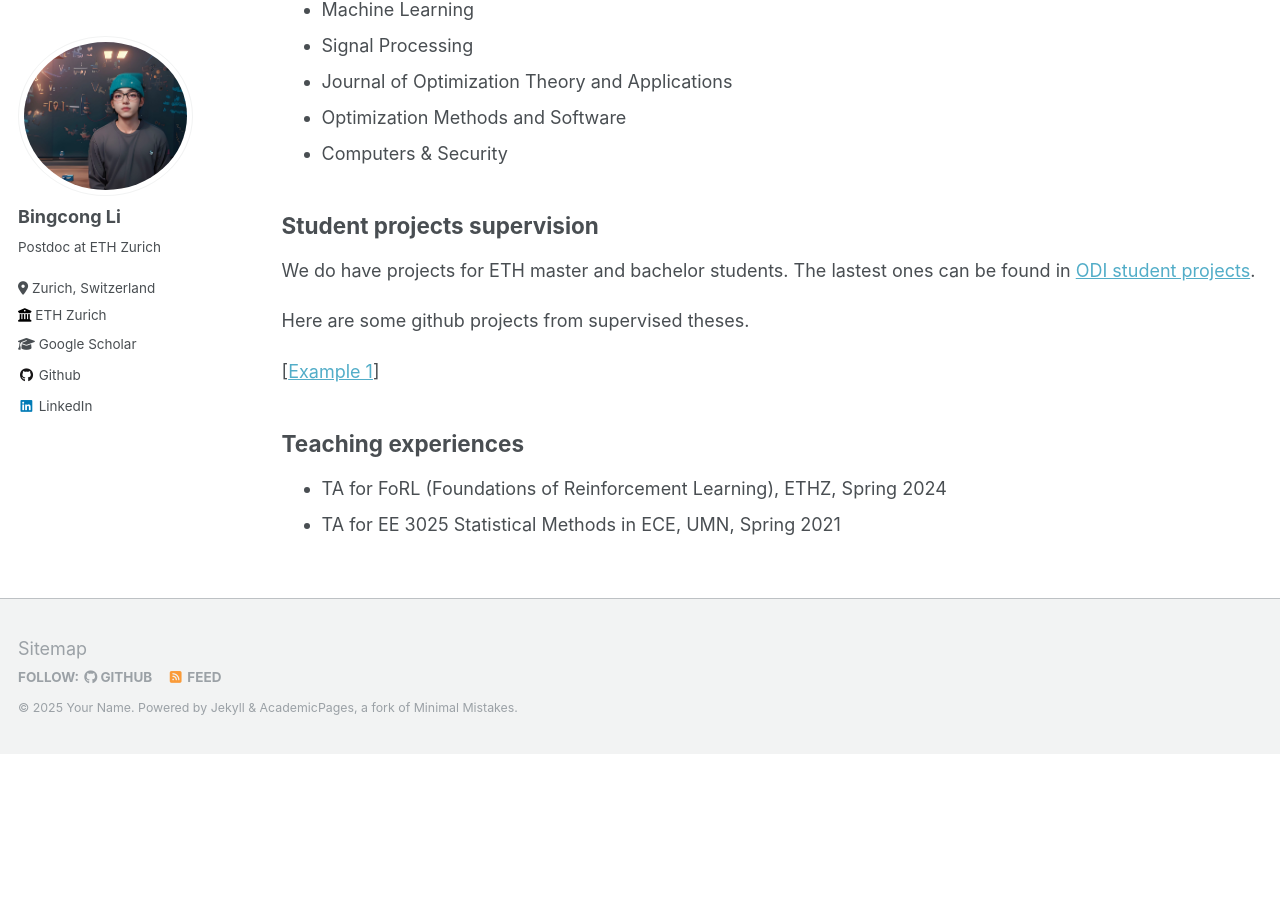
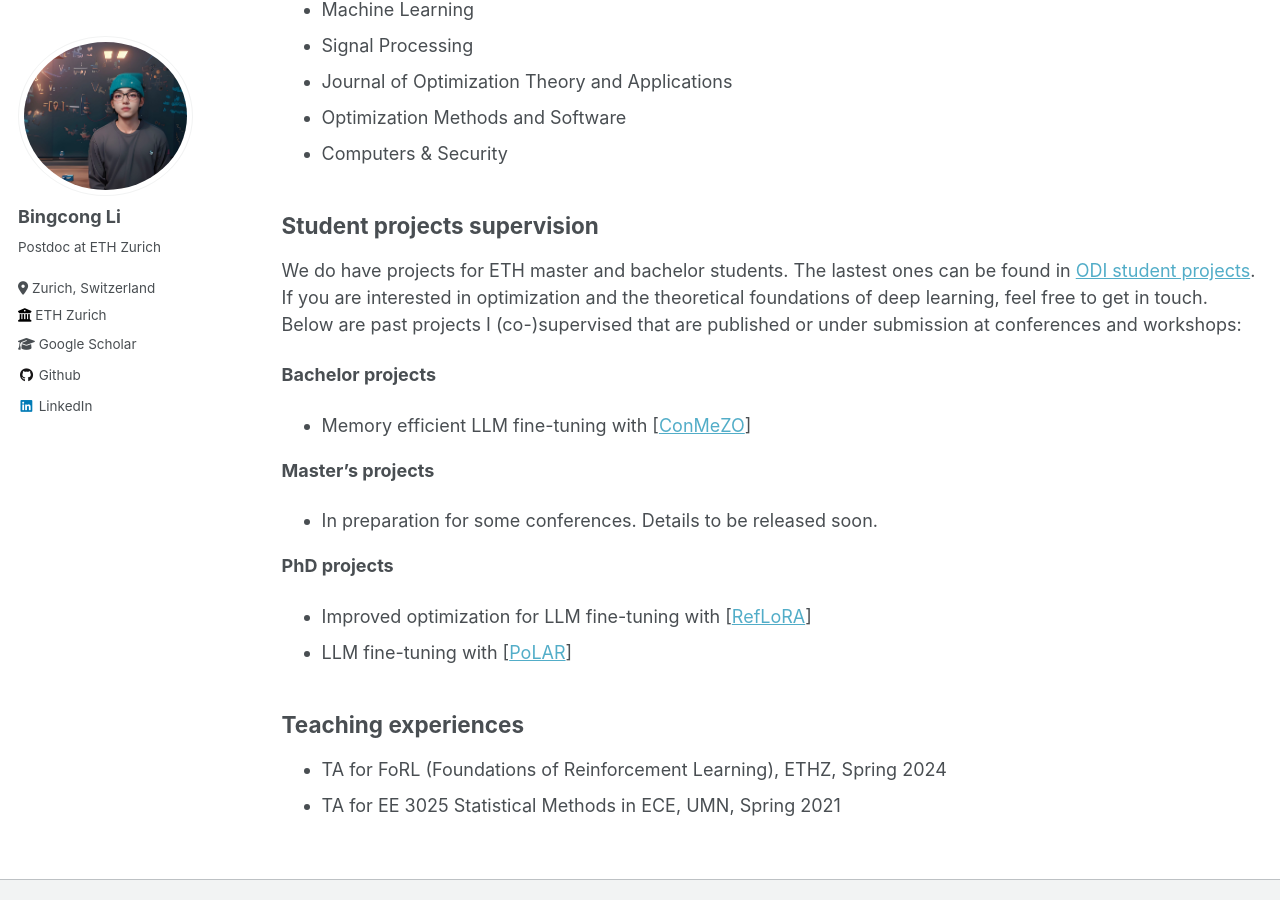
Before and after one commit to BingcongLi/bingcongli.github.io, a Jekyll site: the page built from _pages/services.md, in a window 1280 px wide and 900 px high, scrolled down 1229 px. Built offline with Jekyll 4.4.1, drawn with Linux system fonts in a browser that asks for light colours; before the commit the page ends 1983 px from its top, so only the background shows below that.

Commit message:
July2025

```diff
--- a/_pages/services.md
+++ b/_pages/services.md
@@ -49,12 +49,20 @@ Reviewer activities
 
 Student projects supervision
 ----
-We do have projects for ETH master and bachelor students. The lastest ones can be found in [ODI student projects](https://odi.inf.ethz.ch/ThesisProjects).
+We do have projects for ETH master and bachelor students.
+The lastest ones can be found in [ODI student projects](https://odi.inf.ethz.ch/ThesisProjects).
+If you are interested in optimization and the theoretical foundations of deep learning, feel free to get in touch.
+Below are past projects I (co-)supervised that are published or under submission at conferences and workshops:
 
-Here are some github projects from supervised theses.
+**Bachelor projects**
+- Memory efficient LLM fine-tuning with [[ConMeZO](https://github.com/lk-eg/Computationally-Efficient-SAM)]
 
-[[Example 1](https://github.com/lk-eg/Computationally-Efficient-SAM)]
+**Master's projects**
+- In preparation for some conferences. Details to be released soon.
 
+**PhD projects**
+- Improved optimization for LLM fine-tuning with [[RefLoRA](https://arxiv.org/abs/2505.18877)]
+- LLM fine-tuning with [[PoLAR](https://arxiv.org/abs/2506.03133)]
 
 
 Teaching experiences
```
Also changed, not shown: _pages/about.md (+6 -6 lines), 1 other file.
